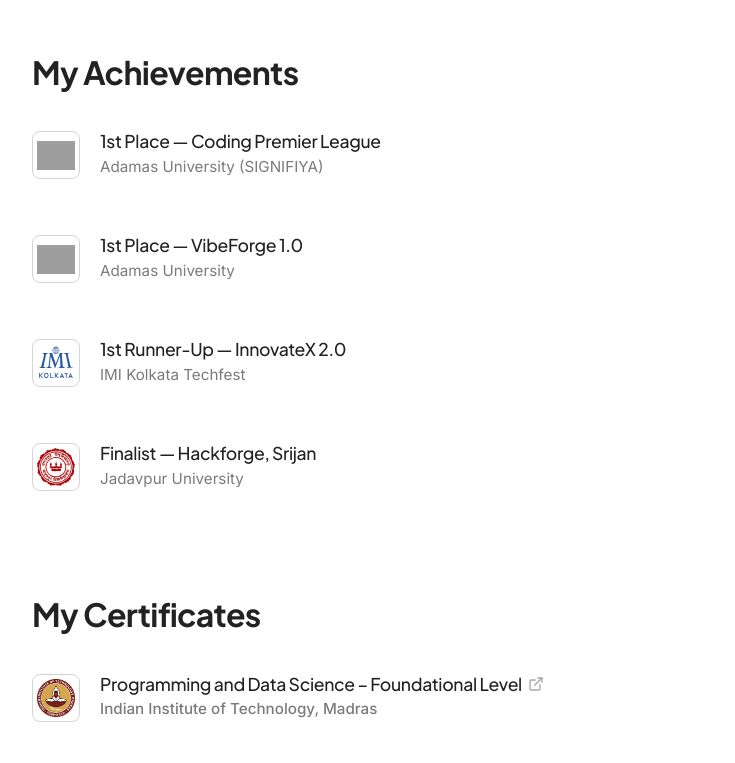
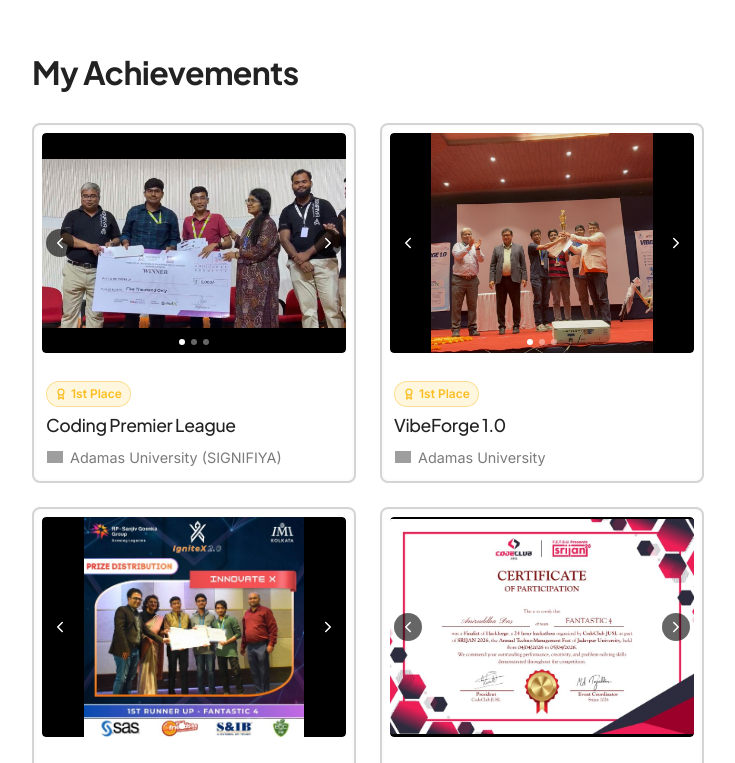
Before and after one commit to 24f2006234/aniruddha-portfolio, a React (Vite) app: page / in a window 1280 px wide. Shown: the part 2840-3603 px from the top of the page, without its empty margins (272-1007 px from the left). Built offline with nearby package versions, Linux system fonts and the light colour scheme; grey boxes are pictures that could not be loaded.

Commit message:
feat(achievements): implement unified card grid and photo carousel

```diff
--- a/src/components/Achievements.jsx
+++ b/src/components/Achievements.jsx
@@ -1,16 +1,229 @@
-import React from "react";
-import { motion } from "framer-motion";
-import { Award } from "lucide-react";
+import React, { useState, useEffect } from "react";
+import { motion, AnimatePresence } from "framer-motion";
+import { Award, Trophy, Medal, ChevronLeft, ChevronRight, X } from "lucide-react";
 import { certifications } from "../data/portfolioData";
 import "../styles/Projects.css";
 
+function getRankStyles(rankText) {
+  const lower = rankText.toLowerCase();
+
+  // Tier 1: Gold
+  if (lower.includes("1st place") || lower.includes("winner")) {
+    return { color: '#FBBF24', bg: 'rgba(251, 191, 36, 0.15)', border: 'rgba(251, 191, 36, 0.4)', icon: Award };
+  }
+  // Tier 2: Silver
+  else if (lower.includes("runner-up") || lower.includes("2nd place")) {
+    return { color: '#94A3B8', bg: 'rgba(148, 163, 184, 0.15)', border: 'rgba(148, 163, 184, 0.4)', icon: Award };
+  }
+  // Tier 3: Bronze (for Finalist, 3rd place, etc)
+  else {
+    return { color: '#D97706', bg: 'rgba(217, 119, 6, 0.15)', border: 'rgba(217, 119, 6, 0.4)', icon: Award };
+  }
+}
+
+function AchievementCard({ cert, i, rankStyles, RankIcon, rank, name, onImageClick }) {
+  const [currentImg, setCurrentImg] = useState(0);
+
+  const nextImg = (e) => {
+    e.stopPropagation();
+    if (cert.gallery) {
+      setCurrentImg((prev) => (prev + 1) % cert.gallery.length);
+    }
+  };
+
+  const prevImg = (e) => {
+    e.stopPropagation();
+    if (cert.gallery) {
+      setCurrentImg((prev) => (prev - 1 + cert.gallery.length) % cert.gallery.length);
+    }
+  };
+
+  return (
+    <motion.div
+      initial={{ opacity: 0, y: 30 }}
+      whileInView={{ opacity: 1, y: 0 }}
+      viewport={{ once: true, amount: 0.1 }}
+      transition={{ delay: i * 0.1, duration: 0.5 }}
+      whileHover={{ backgroundColor: 'var(--bg-secondary)', transition: { duration: 0.2 } }}
+      style={{
+        background: 'transparent',
+        border: '2px solid var(--border-light)',
+        borderRadius: '8px',
+        padding: '8px 8px 12px 8px',
+        display: 'flex',
+        flexDirection: 'column',
+        boxShadow: 'inset 0 0 4px rgba(0,0,0,0.04)',
+        position: 'relative'
+      }}
+    >
+      {/* Thumbnail Carousel */}
+      <div className="project-image-container" style={{ display: 'flex', justifyContent: 'center', alignItems: 'center', background: cert.gallery ? 'var(--bg-primary)' : '#fff', borderRadius: '4px', overflow: 'hidden', padding: cert.gallery ? '0' : '8px', height: '220px', position: 'relative' }}>
+        {cert.gallery ? (
+          <div style={{ position: 'relative', width: '100%', height: '100%', borderRadius: '4px', overflow: 'hidden', background: '#000', cursor: 'zoom-in' }} onClick={() => onImageClick(cert.gallery[currentImg])}>
+            <AnimatePresence mode="wait">
+              <motion.img
+                key={currentImg}
+                src={cert.gallery[currentImg]}
+                alt="Achievement"
+                initial={{ opacity: 0 }}
+                animate={{ opacity: 1 }}
+                exit={{ opacity: 0 }}
+                transition={{ duration: 0.2 }}
+                style={{ width: '100%', height: '100%', objectFit: 'contain' }}
+              />
+            </AnimatePresence>
+
+            {/* Controls */}
+            {cert.gallery.length > 1 && (
+              <>
+                <button onClick={prevImg} style={{ position: 'absolute', left: 4, top: '50%', transform: 'translateY(-50%)', background: 'rgba(0,0,0,0.6)', color: '#fff', border: 'none', borderRadius: '50%', width: 28, height: 28, display: 'flex', alignItems: 'center', justifyContent: 'center', cursor: 'pointer', zIndex: 2, padding: 0 }}>
+                  <ChevronLeft size={18} />
+                </button>
+                <button onClick={nextImg} style={{ position: 'absolute', right: 4, top: '50%', transform: 'translateY(-50%)', background: 'rgba(0,0,0,0.6)', color: '#fff', border: 'none', borderRadius: '50%', width: 28, height: 28, display: 'flex', alignItems: 'center', justifyContent: 'center', cursor: 'pointer', zIndex: 2, padding: 0 }}>
+                  <ChevronRight size={18} />
+                </button>
+
+                {/* Dots */}
+                <div style={{ position: 'absolute', bottom: 8, left: '50%', transform: 'translateX(-50%)', display: 'flex', gap: '6px', zIndex: 2 }}>
+                  {cert.gallery.map((_, idx) => (
+                    <div key={idx} style={{ width: 6, height: 6, borderRadius: '50%', background: idx === currentImg ? '#fff' : 'rgba(255,255,255,0.4)', transition: 'background 0.2s' }} />
+                  ))}
+                </div>
+              </>
+            )}
+          </div>
+        ) : cert.image ? (
+          <img
+            src={cert.image}
+            alt="Achievement"
+            style={{ maxWidth: '100%', maxHeight: '100%', objectFit: 'contain', cursor: 'zoom-in' }}
+            onClick={() => onImageClick(cert.image)}
+          />
+        ) : (
+          <RankIcon size={48} color={rankStyles.color} />
+        )}
+      </div>
+
+      {/* Content */}
+      <div style={{ display: 'flex', flexDirection: 'column', gap: '0.5rem', padding: '0 4px', marginTop: '0.75rem' }}>
+        <div style={{
+          display: 'inline-flex',
+          alignItems: 'center',
+          gap: '4px',
+          padding: '2px 8px',
+          background: rankStyles.bg,
+          border: `1px solid ${rankStyles.border}`,
+          borderRadius: '50px',
+          width: 'fit-content',
+          color: rankStyles.color,
+          fontSize: '0.75rem',
+          fontWeight: '600'
+        }}>
+          <RankIcon size={12} strokeWidth={2.5} /> {rank}
+        </div>
+
+        <h3 style={{ fontSize: '1.1rem', fontWeight: '500', color: 'var(--text-primary)', margin: 0, lineHeight: 1.2 }}>
+          {name}
+        </h3>
+
+        <div style={{ display: 'flex', alignItems: 'center', gap: '6px', marginTop: '2px' }}>
+          {cert.image && (
+            <div style={{ width: '18px', height: '18px', flexShrink: 0, display: 'flex', alignItems: 'center', justifyContent: 'center', background: '#fff', borderRadius: '2px', padding: '1px' }}>
+               <img src={cert.image} alt={cert.issuer} style={{ maxWidth: '100%', maxHeight: '100%', objectFit: 'contain' }} />
+            </div>
+          )}
+          <p style={{ color: 'var(--text-secondary)', fontSize: '0.9rem', margin: 0 }}>
+            {cert.issuer}
+          </p>
+        </div>
+      </div>
+    </motion.div>
+  );
+}
+
+function ImageModal({ src, onClose }) {
+  useEffect(() => {
+    const handleKeyDown = (e) => {
+      if (e.key === 'Escape') onClose();
+    };
+    window.addEventListener('keydown', handleKeyDown);
+    return () => window.removeEventListener('keydown', handleKeyDown);
+  }, [onClose]);
+
+  return (
+    <motion.div
+      initial={{ opacity: 0 }}
+      animate={{ opacity: 1 }}
+      exit={{ opacity: 0 }}
+      style={{
+        position: 'fixed',
+        inset: 0,
+        zIndex: 9999,
+        background: 'rgba(0, 0, 0, 0.85)',
+        backdropFilter: 'blur(8px)',
+        display: 'flex',
+        alignItems: 'center',
+        justifyContent: 'center',
+        padding: '2rem',
+        cursor: 'zoom-out'
+      }}
+      onClick={onClose}
+    >
+      <button
+        onClick={onClose}
+        style={{
+          position: 'absolute',
+          top: '2rem',
+          right: '2rem',
+          background: 'rgba(255, 255, 255, 0.1)',
+          border: '1px solid rgba(255, 255, 255, 0.2)',
+          color: '#fff',
+          width: '40px',
+          height: '40px',
+          borderRadius: '50%',
+          display: 'flex',
+          alignItems: 'center',
+          justifyContent: 'center',
+          cursor: 'pointer',
+          zIndex: 10000
+        }}
+      >
+        <X size={24} />
+      </button>
+      <motion.img
+        initial={{ scale: 0.9, opacity: 0 }}
+        animate={{ scale: 1, opacity: 1 }}
+        exit={{ scale: 0.9, opacity: 0 }}
+        transition={{ type: 'spring', damping: 25, stiffness: 300 }}
+        src={src}
+        alt="Enlarged Achievement"
+        style={{
+          maxWidth: '100%',
+          maxHeight: '100%',
+          objectFit: 'contain',
+          borderRadius: '8px',
+          boxShadow: '0 20px 40px rgba(0,0,0,0.5)',
+          cursor: 'default'
+        }}
+        onClick={(e) => e.stopPropagation()}
+      />
+    </motion.div>
+  );
+}
+
 export default function Achievements() {
   const achievements = certifications.filter(c => c.icon === 'award');
+  const [selectedImage, setSelectedImage] = useState(null);
+
   if (achievements.length === 0) return null;
 
   return (
     <section id="achievements">
-      <div className="container">
+      <AnimatePresence>
+        {selectedImage && <ImageModal src={selectedImage} onClose={() => setSelectedImage(null)} />}
+      </AnimatePresence>
+
+      <div className="container" style={{ margin: '0 auto' }}>
         <motion.div
           initial={{ opacity: 0, y: 30 }}
           whileInView={{ opacity: 1, y: 0 }}
@@ -21,41 +234,27 @@ export default function Achievements() {
           <h2 className="section-title">My Achievements</h2>
         </motion.div>
 
-        <div style={{ display: 'flex', flexDirection: 'column', gap: 'clamp(1.5rem, 5vw, 2.5rem)', width: '100%' }}>
-          {achievements.map((cert, i) => (
-            <motion.div
-              key={i}
-              initial={{ opacity: 0, x: -20 }}
-              whileInView={{ opacity: 1, x: 0 }}
-              viewport={{ once: true, amount: 0.1 }}
-              transition={{ delay: i * 0.1, duration: 0.6 }}
-              style={{ display: 'flex', gap: '1.25rem', alignItems: 'flex-start', padding: '0.5rem 0' }}
-            >
-              <div style={{
-                width: '48px',
-                height: '48px',
-                flexShrink: 0,
-                display: 'flex',
-                alignItems: 'center',
-                justifyContent: 'center',
-                background: '#fff',
-                borderRadius: '8px',
-                border: '1px solid var(--border-light)',
-                overflow: 'hidden',
-                padding: '4px'
-              }}>
-                {cert.image ? (
-                  <img src={cert.image} alt="Achievement" style={{ width: '100%', height: '100%', objectFit: 'contain' }} />
-                ) : (
-                  <Award size={24} color="var(--primary)" />
-                )}
-              </div>
-              <div>
-                <h3 style={{ fontSize: '1.1rem', fontWeight: '500', color: 'var(--text-primary)', margin: '0 0 0.15rem 0', lineHeight: 1.2 }}>{cert.title}</h3>
-                <p style={{ color: 'var(--text-secondary)', fontSize: '0.95rem', margin: 0 }}>{cert.issuer}</p>
-              </div>
-            </motion.div>
-          ))}
+        <div style={{ display: 'grid', gridTemplateColumns: 'repeat(auto-fit, minmax(280px, 1fr))', gap: '1.5rem' }}>
+          {achievements.map((cert, i) => {
+            const parts = cert.title.split(' — ');
+            const rank = parts.length > 1 ? parts[0] : 'Achievement';
+            const name = parts.length > 1 ? parts.slice(1).join(' — ') : cert.title;
+            const rankStyles = getRankStyles(rank);
+            const RankIcon = rankStyles.icon;
+
+            return (
+              <AchievementCard
+                key={i}
+                cert={cert}
+                i={i}
+                rankStyles={rankStyles}
+                RankIcon={RankIcon}
+                rank={rank}
+                name={name}
+                onImageClick={setSelectedImage}
+              />
+            );
+          })}
         </div>
       </div>
     </section>
```
